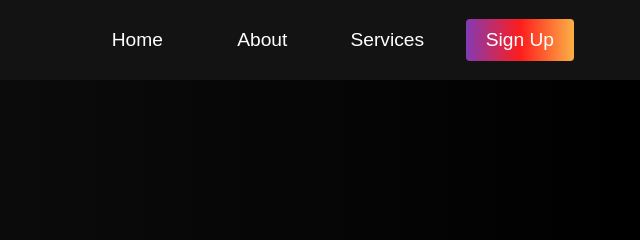
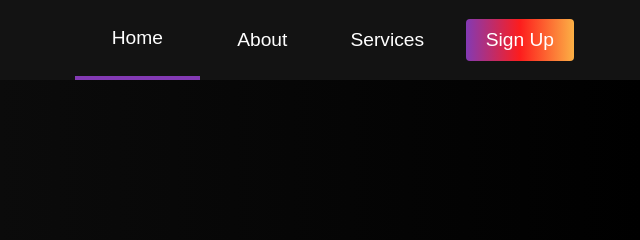
Before and after one commit to MariNefaridze17/SmoothScroll, a plain HTML site: page index.html in a window 1280 px wide. Shown: the top 240 px of the page, 640-1280 px from the left. Drawn offline with Linux system fonts and the light colour scheme.

Commit message:
javascript

```diff
--- a/app.js
+++ b/app.js
@@ -1,8 +1,53 @@
 const menu=document.querySelector('#mobile-menu')
 const menuLinks=document.querySelector('.navbar_menu')
+const navLogo = document.querySelector('#navbar_logo')
 
 const mobileMenu = () =>{
     menu.classList.toggle('is-active')
     menuLinks.classList.toggle('active')
 }
 menu.addEventListener('click', mobileMenu);
+
+//show active menu when scrolling
+const highlightMenu = () =>{
+    const elem = document.querySelector('.highlight')
+    const homeMenu = document.querySelector('#home-page')
+    const aboutMenu = document.querySelector('#about-page')
+    const servicesMenu = document.querySelector('#services-page')
+    let scrollPos = window.scrollY;
+
+
+    //adds 'highlight' class to my menu items
+    if(window.innerWidth > 960 && scrollPos < 600){
+        homeMenu.classList.add('highlight');
+        aboutMenu.classList.remove('highlight');
+        return;
+    }else if(window.innerWidth > 960 && scrollPos <1400){
+        aboutMenu.classList.add('highlight');
+        homeMenu.classList.remove('highlight');
+        servicesMenu.classList.remove('highlight');
+        return;
+    }else if (window.innerWidth > 960 && scrollPos <2345){
+        servicesMenu.classList.add('highlight');
+        aboutMenu.classList.remove('highlight')
+        return;
+    }
+    if((elem && window.innerWidth < 960 && scrollPost < 600) || elem){
+        elem.classList.remove('highlight')
+}
+}
+
+window.addEventListener('scroll',highlightMenu);
+window.addEventListener('click',highlightMenu);
+
+//close mobile menu when cklicking on a menu item
+const hideMobileMenu = () => {
+  const menuBars = document.querySelector('.is-active');
+  if (window.innerWidth <= 768 && menuBars) {
+    menu.classList.toggle('is-active');
+    menuLinks.classList.remove('active');
+  }
+};
+
+menuLinks.addEventListener('click', hideMobileMenu);
+navLogo.addEventListener('click', hideMobileMenu);
--- a/styles.css
+++ b/styles.css
@@ -221,8 +221,8 @@
     -moz-text-fill-color:transparent;
 
 }
-.hightlight{
-    border-bottom: 4px solid rgba(131,58,180) ;
+.highlight{
+    border-bottom: 4px solid rgba(131,58,180);
 }
 
 @media screen and (max-width:768px){
```
